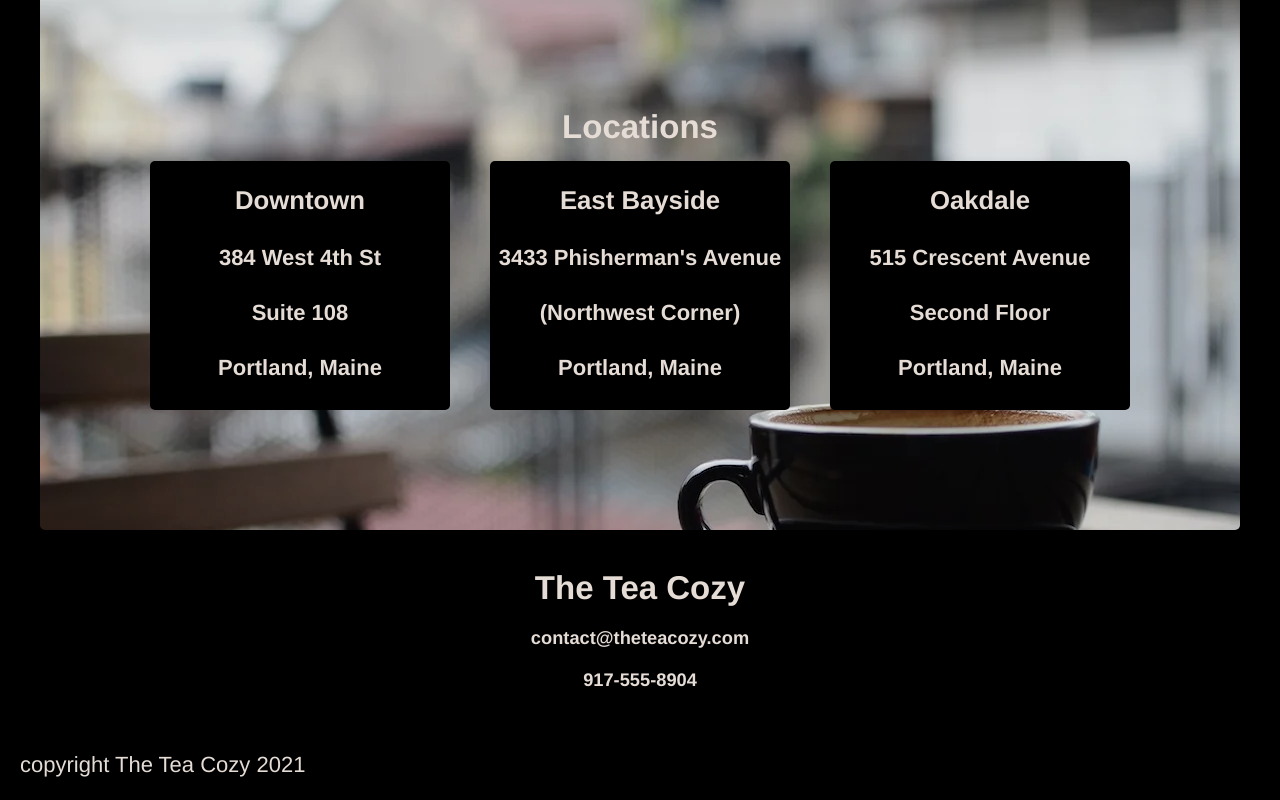
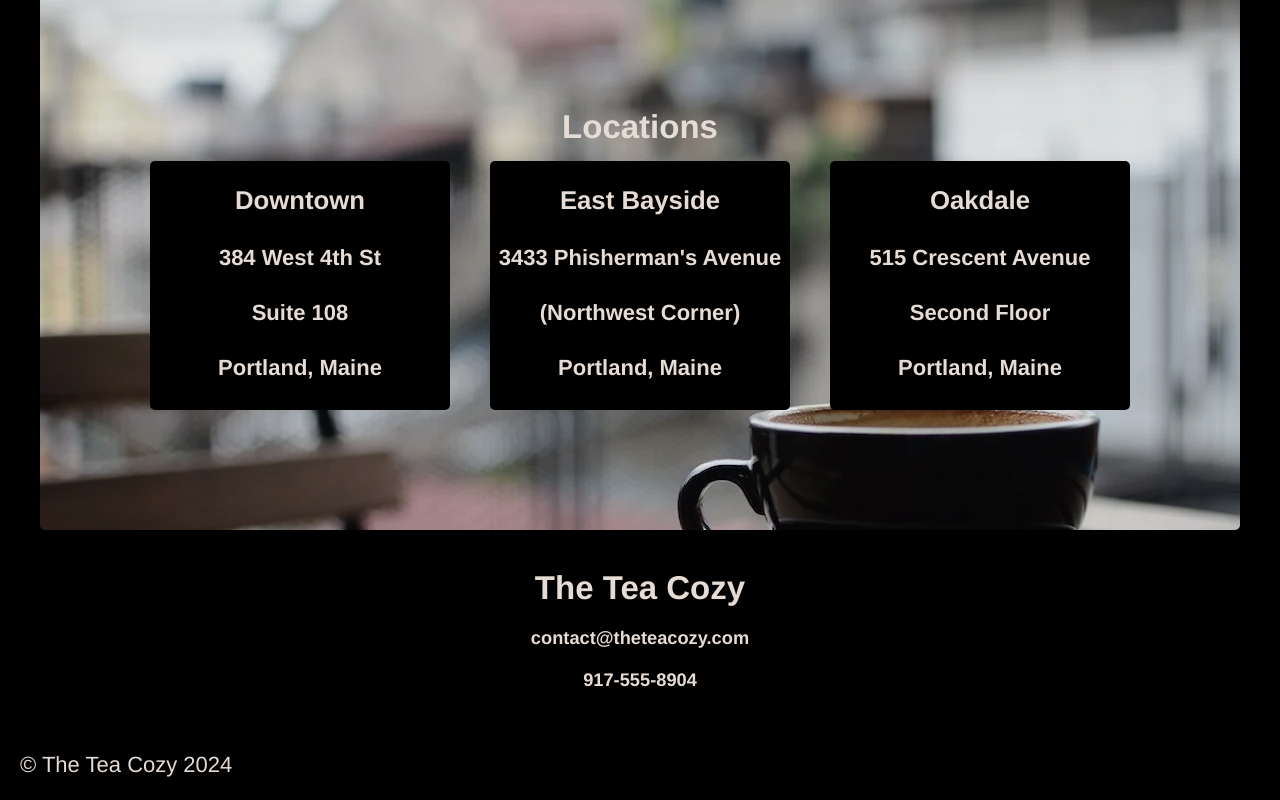
Before and after one commit to retr0-haZe/Tea-Cozy, a plain HTML site: page index.html in a window 1280 px wide. Shown: the part 1526-2326 px from the top of the page. Drawn offline with Linux system fonts and the light colour scheme.

Commit message:
Add files via upload

```diff
--- a/index.html
+++ b/index.html
@@ -95,7 +95,7 @@
             <h5>917-555-8904</h5>
         </section>
         <p class="copyright">
-            copyright The Tea Cozy 2021
+            &copy The Tea Cozy 2024
         </p>
     </footer>
 </body>
```
